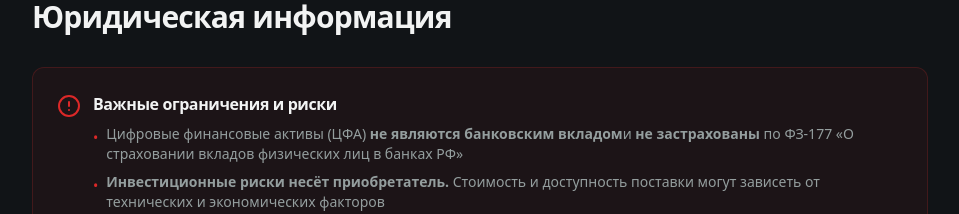
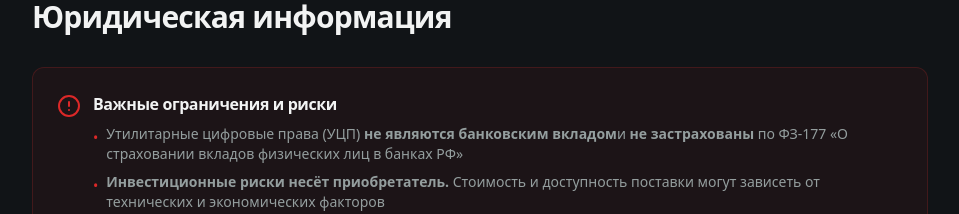
Before and after one commit to nicr737-sys/gas-gpu-power, a React (Vite) app: page /terms in a window 1280 px wide. Shown: the part 2200-2414 px from the top of the page, without its empty margins (160-1119 px from the left). Built offline with nearby package versions, Linux system fonts and the light colour scheme.

Commit message:
Preceding changes

```diff
--- a/src/pages/Terms.tsx
+++ b/src/pages/Terms.tsx
@@ -179,7 +179,7 @@ const Terms = () => {
                     <ul className="space-y-2 text-sm text-muted-foreground">
                       <li className="flex items-start gap-2">
                         <span className="text-destructive mt-1">•</span>
-                        <span className="break-words">Цифровые финансовые активы (ЦФА) <strong>не являются банковским вкладом</strong>
+                        <span className="break-words">Утилитарные цифровые права (УЦП) <strong>не являются банковским вкладом</strong>
                         и <strong>не застрахованы</strong> по ФЗ-177 «О страховании вкладов физических лиц в банках РФ»</span>
                       </li>
                       <li className="flex items-start gap-2">
```
